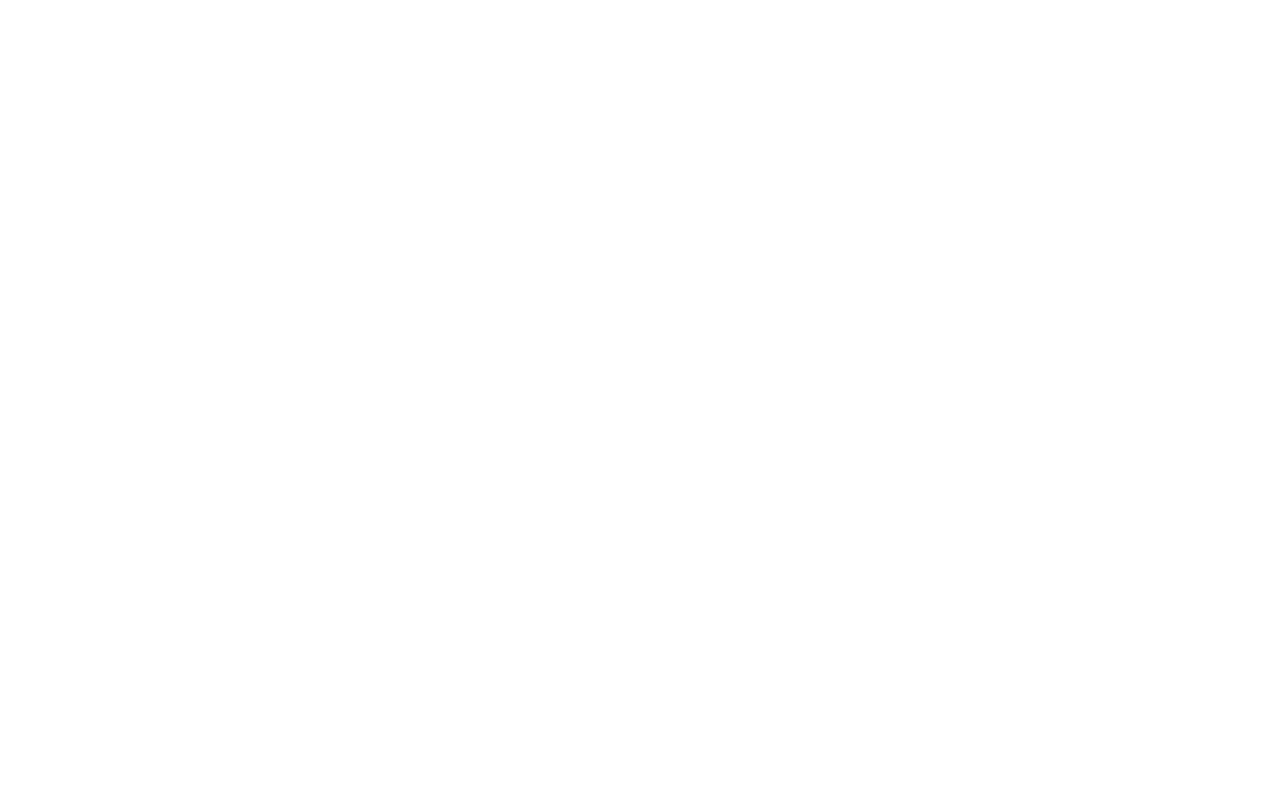
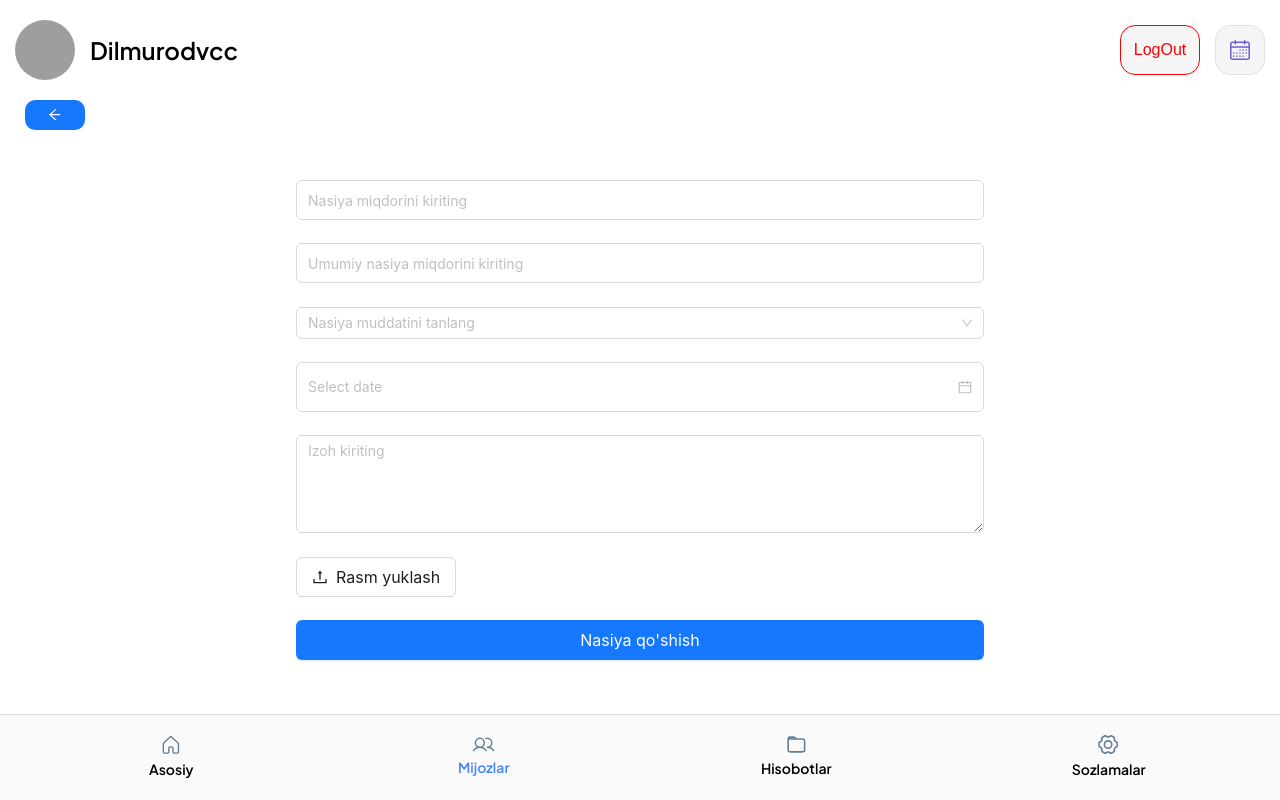
Before and after one commit to dilmurodivcc/Nasiya-Savdo, a React (Vite) app: page /customers/1/debt-add in a window 1280 px wide. Before the commit this address had no page. Built offline with nearby package versions, Linux system fonts and the light colour scheme; sample sign-in values are in the browser's storage; grey boxes are pictures that could not be loaded.

Commit message:
Almost done

```diff
--- a/src/hooks/useHomeData.tsx
+++ b/src/hooks/useHomeData.tsx
@@ -31,8 +31,8 @@
   return useQuery({
     queryKey: ["homeData"],
     queryFn: fetchHomeData,
-    retry: 1, // Only retry once if request fails
-    refetchOnWindowFocus: false, // Don't refetch when window regains focus
+    retry: 1,
+    refetchOnWindowFocus: false,
   });
 };
 
--- a/src/pages/CustomerDetail.css
+++ b/src/pages/CustomerDetail.css
@@ -186,3 +186,23 @@
     width: 100%;
   }
 }
+
+.debts-list-header {
+  display: flex;
+  justify-content: space-between;
+  align-items: center;
+  margin-bottom: 16px;
+
+}
+
+
+
+.debts-list-header button {
+  background: none;
+  border: none;
+  cursor: pointer;
+  background-color: #1677ff;
+  color: #fff;
+  padding: 10px 18px;
+  border-radius: 10px;
+}
--- /dev/null
+++ b/src/pages/DebtAdd.tsx
@@ -0,0 +1,154 @@
+import { useParams, useNavigate } from "react-router-dom";
+import { Form, Input, DatePicker, Button, Upload, message, Select } from "antd";
+import { UploadOutlined, ArrowLeftOutlined } from "@ant-design/icons";
+import Footer from "../components/layout/Footer";
+import Header from "../components/layout/Header";
+import API from "../API";
+import { useState } from "react";
+
+const DebtAdd = () => {
+  const { id } = useParams<{ id: string }>();
+  const navigate = useNavigate();
+  const [form] = Form.useForm();
+  const [loading, setLoading] = useState(false);
+  const [fileList, setFileList] = useState<any[]>([]);
+
+  const onFinish = async (values: any) => {
+    try {
+      if (fileList.length === 0) {
+        message.error("Kamida 1 ta rasm yuklashingiz kerak");
+        return;
+      }
+
+      setLoading(true);
+      const formData = {
+        next_payment_date: values.next_payment_date.format("YYYY-MM-DD"),
+        debt_period: values.debt_period,
+        debt_sum: values.debt_sum,
+        total_debt_sum: values.total_debt_sum,
+        description: values.description,
+        images: fileList.map((file) => ({
+          image: file.response?.url || file.url,
+        })),
+        debtor: id,
+        debt_status: "active",
+      };
+
+      await API.post("/debts", formData);
+      message.success("Nasiya muvaffaqiyatli qo'shildi");
+      navigate(`/customers/${id}`);
+    } catch (error) {
+      message.error("Nasiya qo'shishda xatolik yuz berdi");
+    } finally {
+      setLoading(false);
+    }
+  };
+
+  const handleUploadChange = ({ fileList }: any) => {
+    setFileList(fileList);
+  };
+
+  return (
+    <>
+      <div className="container">
+        <Header />
+        <button className="back-button" onClick={() => navigate(-1)}>
+          <ArrowLeftOutlined />
+        </button>
+        <div className="debt-add-page">
+          <Form
+            form={form}
+            layout="vertical"
+            onFinish={onFinish}
+            className="debt-form"
+          >
+            <Form.Item
+              name="debt_sum"
+              rules={[{ required: true, message: "Nasiya miqdorini kiriting" }]}
+            >
+              <Input type="number" placeholder="Nasiya miqdorini kiriting" />
+            </Form.Item>
+
+            <Form.Item
+              name="total_debt_sum"
+              rules={[
+                { required: true, message: "Umumiy nasiya miqdorini kiriting" },
+              ]}
+            >
+              <Input
+                type="number"
+                placeholder="Umumiy nasiya miqdorini kiriting"
+              />
+            </Form.Item>
+
+            <Form.Item
+              name="debt_period"
+              rules={[
+                { required: true, message: "Nasiya muddatini tanlang" },
+                {
+                  type: "number",
+                  min: 1,
+                  max: 12,
+                  message: "Nasiya muddati 1-12 oy oralig'ida bo'lishi kerak",
+                },
+              ]}
+            >
+              <Select placeholder="Nasiya muddatini tanlang">
+                {[1, 2, 3, 4, 5, 6, 7, 8, 9, 10, 11, 12].map((month) => (
+                  <Select.Option key={month} value={month}>
+                    {month} oy
+                  </Select.Option>
+                ))}
+              </Select>
+            </Form.Item>
+
+            <Form.Item
+              name="next_payment_date"
+              rules={[
+                { required: true, message: "Keyingi to'lov sanasini tanlang" },
+              ]}
+            >
+              <DatePicker style={{ width: "100%" }} />
+            </Form.Item>
+
+            <Form.Item
+              name="description"
+              rules={[{ required: true, message: "Izoh kiriting" }]}
+            >
+              <Input.TextArea rows={4} placeholder="Izoh kiriting" />
+            </Form.Item>
+
+            <Form.Item
+              name="images"
+              rules={[
+                {
+                  required: true,
+                  message: "Kamida 1 ta rasm yuklashingiz kerak",
+                },
+              ]}
+            >
+              <Upload
+                action="/api/upload"
+                listType="picture"
+                maxCount={5}
+                onChange={handleUploadChange}
+                beforeUpload={() => false}
+              >
+                <Button icon={<UploadOutlined />}>Rasm yuklash</Button>
+              </Upload>
+            </Form.Item>
+
+            <Form.Item>
+              <Button type="primary" htmlType="submit" loading={loading} block>
+                Nasiya qo'shish
+              </Button>
+            </Form.Item>
+          </Form>
+        </div>
+      </div>
+      <Footer />
+    </>
+  );
+};
+
+export default DebtAdd;
--- a/src/routes/index.tsx
+++ b/src/routes/index.tsx
@@ -8,7 +8,7 @@
 import CustomerDetail from "../pages/CustomerDetail";
 import Settings from "../pages/Settings";
 import Reports from "../pages/Reports";
-
+import DebtAdd from "../pages/DebtAdd";
 const AppRoutes = () => {
   return (
     <Routes>
@@ -19,6 +19,7 @@
         <Route path="/customers" element={<Customers />} />
         <Route path="/customers/add" element={<AddCustomer />} />
         <Route path="/customers/:id" element={<CustomerDetail />} />
+        <Route path="/customers/:id/debt-add" element={<DebtAdd />} />
         <Route path="/settings" element={<Settings />} />
         <Route path="/reports" element={<Reports />} />
       </Route>
--- a/src/styles/layout/AddCustomer.scss
+++ b/src/styles/layout/AddCustomer.scss
@@ -9,6 +9,8 @@
   max-width: 800px;
   margin: 0 auto;
   width: 100%;
+  max-height: 70vh;
+  overflow-y: auto;
 }
 
 .page-content h2 {
@@ -16,23 +18,21 @@
   font-size: 24px;
   font-weight: 600;
   color: #1a1a1a;
+  display: none;
 }
 
 .add-customer-form {
   background: #fff;
   padding: 24px;
   border-radius: 12px;
-  box-shadow: 0 2px 8px rgba(0, 0, 0, 0.05);
 }
 
 .phone-numbers {
   display: flex;
   flex-direction: column;
-  gap: 8px;
 }
 
 .form-actions {
-  margin-top: 24px;
   margin-bottom: 0;
   display: flex;
   justify-content: flex-end;
--- a/src/styles/main.scss
+++ b/src/styles/main.scss
@@ -25,6 +25,7 @@
 @import "./pages/calendar";
 @import "./pages/customer";
 @import "./pages/products";
+@import "./pages/DebtAdd";
 // @import "./pages/settings";
 // @import "./pages/reports";
 
--- /dev/null
+++ b/src/styles/pages/debtAdd.scss
@@ -0,0 +1,65 @@
+.debt-add-page {
+  padding: 20px;
+  max-width: 60vw;
+  margin: 0 auto;
+  max-height: 72vh;
+  height: 72vh;
+  overflow-y: auto;
+  position: relative;
+
+  h1 {
+    color: #333;
+    margin-bottom: 30px;
+  }
+
+
+  .debt-form {
+    background: #fff;
+    padding: 20px;
+    border-radius: 8px;
+    height: 100%;
+    overflow-y: auto;
+    display: flex;
+    flex-direction: column;
+    justify-content: space-between;
+    width: 100%;
+
+    .ant-form-item {
+      margin-bottom: 16px;
+      width: 100%;
+      input {
+        width: 100%;
+        height: 40px;
+      }
+    }
+
+    .ant-input-number,
+    .ant-picker {
+      width: 100%;
+    }
+
+    // .ant-upload-list {
+    //   margin-top: 8px;
+    // }
+
+    .ant-btn {
+      height: 40px;
+      font-size: 16px;
+    }
+  }
+}
+.back-button{
+  background-color: #1677ff;
+  border: none;
+  border-radius: 10px;
+  padding: 10px;
+  color: white;
+  width: 60px;
+  height: 30px;
+  display: flex;
+  align-items: center;
+  justify-content: center;
+  margin-bottom: 10px;
+  margin-left: 10px;
+ cursor: pointer;
+}
```
Also changed, not shown: src/hooks/useDebtor.tsx (+6 -6 lines), src/pages/CustomerDetail.tsx (+119 -21 lines).
